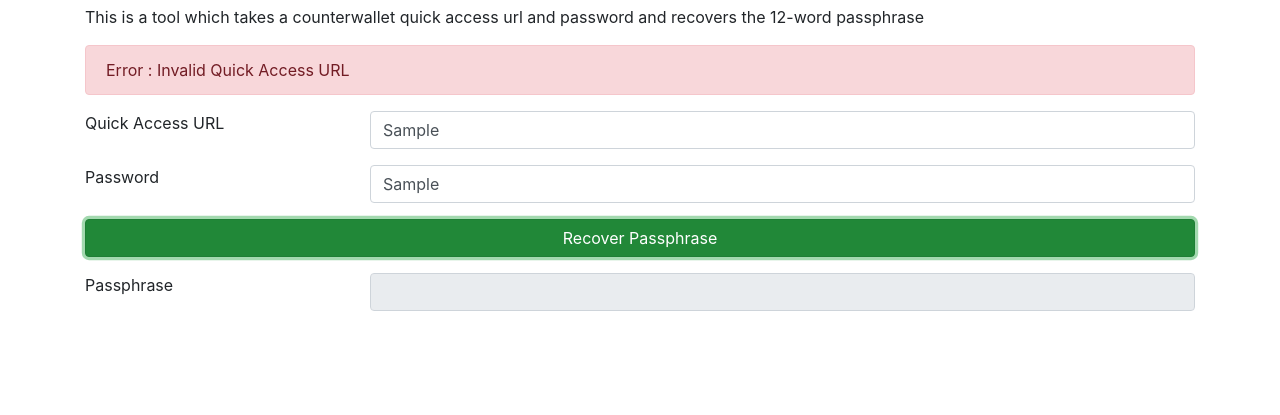
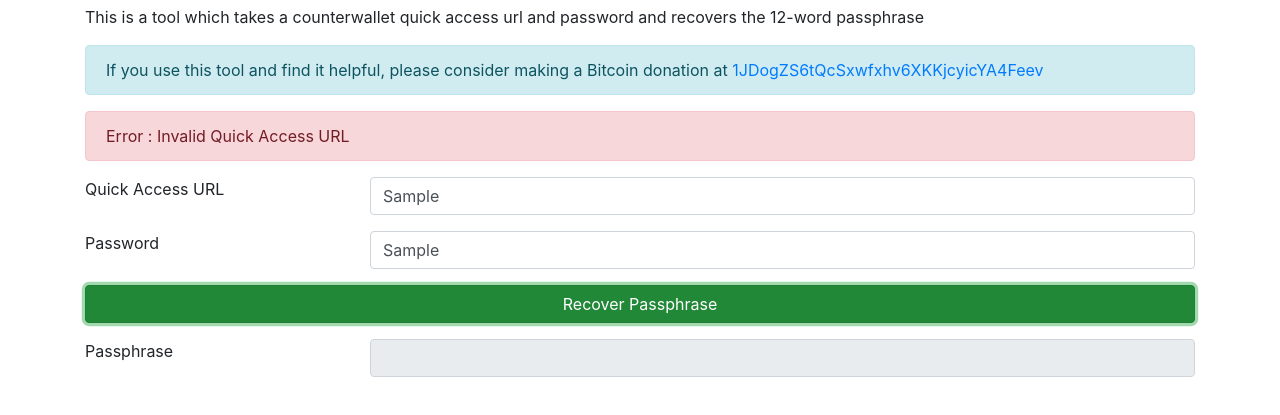
Before and after one commit to jdogresorg/counterwallet-quick-access-recovery-tool, a plain HTML site: page index.html in a window 1280 px wide. Both pictures are taken after typing "Sample", "Sample" into the empty fields and a click on the button "Recover Passphrase". Shown: the part 51-466 px from the top of the page. Drawn offline with nearby package versions, Linux system fonts and the light colour scheme.

Commit message:
added donation address

```diff
--- a/index.html
+++ b/index.html
@@ -8,8 +8,8 @@
 <div class="container">
     <h1>Counterwallet Quick Access Recovery Tool</h1>
     <p>This is a tool which takes a counterwallet quick access url and password and recovers the 12-word passphrase</p>
-    <div class="alert alert-danger" id="error" style="display: none;">
-    </div>
+    <div class="alert alert-info">If you use this tool and find it helpful, please consider making a Bitcoin donation at <a href="bitcoin:1JDogZS6tQcSxwfxhv6XKKjcyicYA4Feev">1JDogZS6tQcSxwfxhv6XKKjcyicYA4Feev</a></div>
+    <div class="alert alert-danger" id="error" style="display: none;"></div>
     <form>
     <div class="row form-group">
         <div class="col-3"><label for="code">Quick Access URL</label></div>
```
